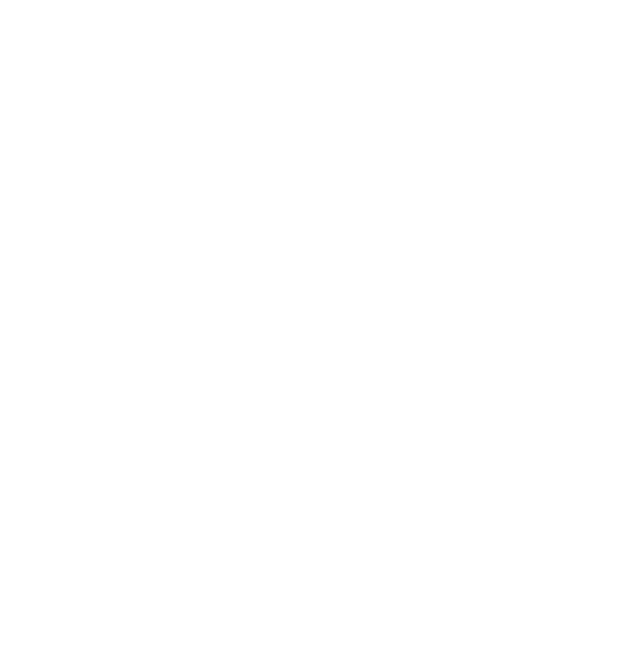
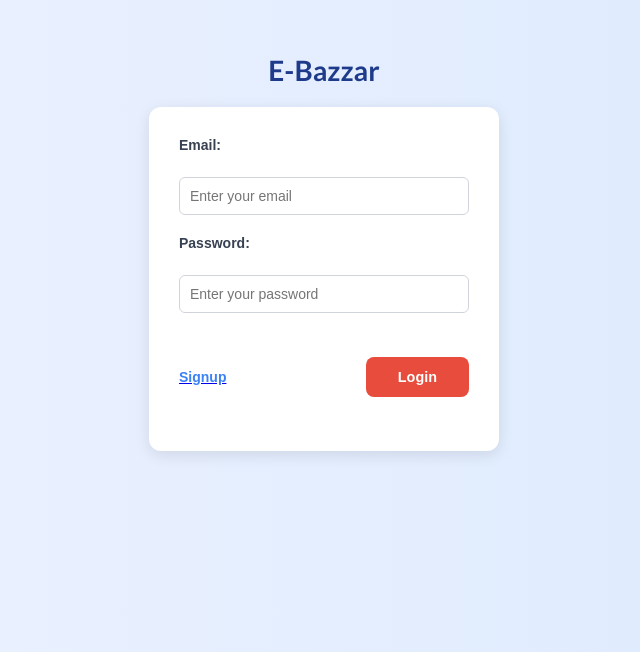
Before and after one commit to sudheer-ganta1/react-E-commerece, a React (Vite) app: page /User in a window 1280 px wide. Before the commit this address had no page. Shown: the part 148-800 px from the top of the page, without its empty margins (316-956 px from the left). Built offline with nearby package versions, Linux system fonts and the light colour scheme; a web font is replaced by a local one.

Commit message:
added new featuers

```diff
--- a/src/App.jsx
+++ b/src/App.jsx
@@ -18,6 +18,7 @@
 import WomenPage from "./Stores/Components/SinglePages/WomenPage";
 import AcPage from "./Stores/Components/SinglePages/AcPage";
 import UserCart from "./Stores/UserCart";
+import Login from "./Stores/Components/Login/Login";
 
 const App = () => {
   return (
@@ -40,6 +41,7 @@
         <Route path="/women/:id" element={<WomenPage />} />
         <Route path="/Acmain/:id" element={<AcPage />} />
         <Route path="/cart" element={<UserCart />} />
+        <Route path="/User" element={<Login />} />
       </Routes>
     </>
   );
--- /dev/null
+++ b/src/Stores/Components/Login/Login.css
@@ -0,0 +1,70 @@
+.Login {
+  display: flex;
+  flex-direction: column;
+  align-items: center;
+  justify-content: center;
+  height: 100vh;
+  background: linear-gradient(to right, #eef2ff, #dbeafe);
+  font-family: Arial, sans-serif;
+}
+
+.Login .ShopName {
+  font-size: 28px;
+  font-weight: bold;
+  color: #1e3a8a;
+  margin-bottom: 20px;
+  text-align: center;
+}
+
+.formLogin {
+  background: white;
+  padding: 30px;
+  border-radius: 12px;
+  box-shadow: 0 4px 15px rgba(0, 0, 0, 0.1);
+  width: 350px;
+}
+
+.nameLogin {
+  margin-bottom: 20px;
+}
+
+.nameLogin label {
+  display: block;
+  font-size: 14px;
+  font-weight: bold;
+  color: #374151;
+  margin-bottom: 6px;
+}
+
+.nameLogin input {
+  width: 100%;
+  padding: 10px;
+  border: 1px solid #d1d5db;
+  border-radius: 6px;
+  font-size: 14px;
+  outline: none;
+  transition: 0.2s;
+}
+
+.nameLogin input:focus {
+  border-color: #3b82f6;
+  box-shadow: 0 0 4px rgba(59, 130, 246, 0.4);
+}
+
+.down {
+  display: flex;
+  justify-content: space-between;
+  align-items: center;
+}
+
+.signup h5 {
+  margin: 0;
+  font-size: 14px;
+  color: #3b82f6;
+  cursor: pointer;
+  transition: 0.2s;
+}
+
+.signup h5:hover {
+  text-decoration: underline;
+}
--- /dev/null
+++ b/src/Stores/Components/Login/Login.jsx
@@ -0,0 +1,53 @@
+import React from "react";
+import "./Login.css";
+import { Link } from "react-router-dom";
+
+const Login = () => {
+  return (
+    <div className="Login">
+      <div className="Left">
+        <Link to={"/"} className="link">
+          <h3 className="ShopName">E-Bazzar</h3>
+        </Link>
+      </div>
+
+      <form className="formLogin" method="POST">
+        <div className="box">
+          <div className="nameLogin">
+            <label htmlFor="email">Email:</label> <br />
+            <input
+              type="email"
+              name="email"
+              id="email"
+              placeholder="Enter your email"
+              required
+            />
+          </div>
+          <div className="nameLogin">
+            <label htmlFor="password">Password:</label> <br />
+            <input
+              type="password"
+              name="password"
+              id="password"
+              placeholder="Enter your password"
+              required
+            />
+          </div>
+        </div>
+
+        <div className="down">
+          <div className="signup">
+            <Link to={""} className="signup-link">
+              <h5>Signup</h5>
+            </Link>
+          </div>
+          <div className="buttons">
+            <button type="submit">Login</button>
+          </div>
+        </div>
+      </form>
+    </div>
+  );
+};
+
+export default Login;
--- a/src/Stores/Components/NavBar/NavBar.css
+++ b/src/Stores/Components/NavBar/NavBar.css
@@ -1,4 +1,3 @@
-/* =================== BASE STYLES =================== */
 .MainSection {
   height: 100%;
   width: 100%;
@@ -10,7 +9,7 @@
   justify-content: space-around;
   align-items: center;
   padding: 10px;
-  flex-wrap: wrap; /* allow wrapping on small screens */
+  flex-wrap: wrap;
 }
 
 .ShopName {
@@ -111,9 +110,6 @@
   text-decoration: none;
 }
 
-/* =================== RESPONSIVENESS =================== */
-
-/* Large Tablets / Small Laptops */
 @media (max-width: 1024px) {
   .centre input {
     width: 350px;
--- a/src/Stores/Components/NavBar/NavBar.jsx
+++ b/src/Stores/Components/NavBar/NavBar.jsx
@@ -47,10 +47,13 @@
             </ul>
           </div>
         </div>
+
         <div className="right">
-          <div className="login">
-            <i className="fas fa-user"></i>
-          </div>
+          <Link to={"/user"} className="link">
+            <div className="login">
+              <i className="fas fa-user"></i>
+            </div>
+          </Link>
           <Link to={"/cart"} className="link">
             <div className="cart">
               <i className="fas fa-shopping-cart"></i>
--- a/src/Stores/UserCart.jsx
+++ b/src/Stores/UserCart.jsx
@@ -5,6 +5,10 @@
 
 const UserCart = () => {
   const { cartItems, removeFromCart } = useCart();
+
+  const totalAmount = cartItems.reduce((acc, item) => {
+    return acc + item.price * item.quantity;
+  }, 0);
 
   return (
     <div>
@@ -38,6 +42,10 @@
               </div>
             </div>
           ))}
+
+          <div className="total-section">
+            <h2>Total: ${totalAmount}</h2>
+          </div>
         </>
       )}
     </div>
```
